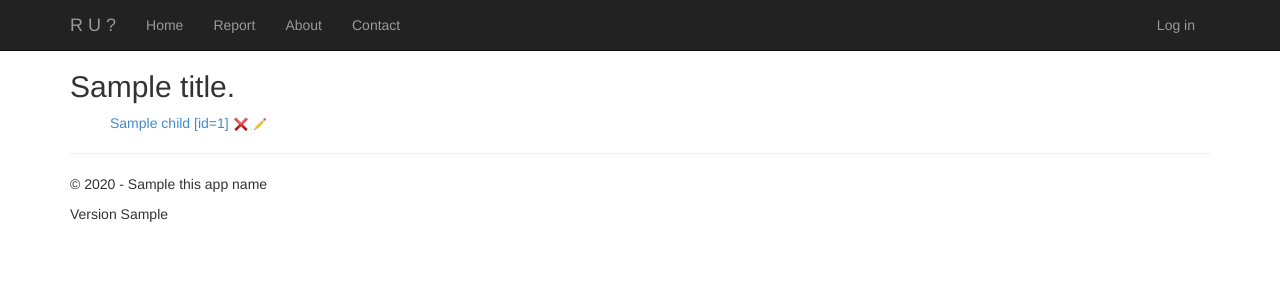
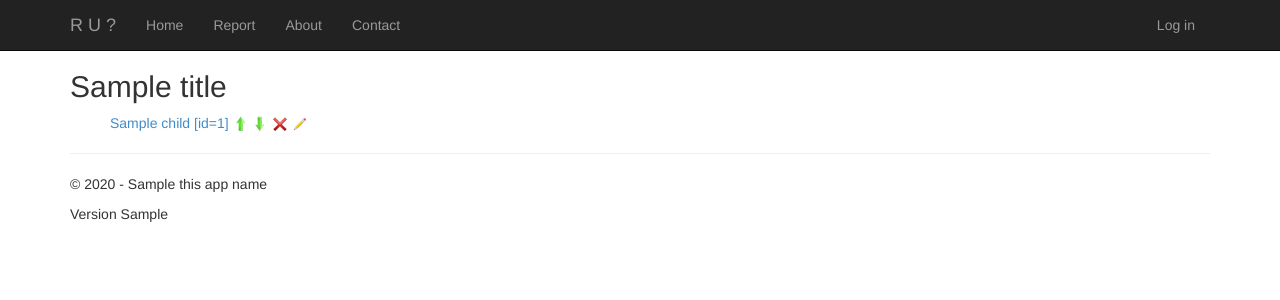
Before and after one commit to dexblack/WordTree, a Django app: template WordTree/app/templates/app/menu.html in a window 1280 px wide. Shown: the top 300 px of the page. Run offline with Django 3.2, Linux system fonts and the light colour scheme; the template is opened without the code that fills it: most values are stand-ins (such as "Sample title", 1, 10 or a date in 2020); some libraries are stand-ins or nearby versions.

Commit message:
Removed unnecessary full stop

```diff
--- a/WordTree/app/templates/app/menu.html
+++ b/WordTree/app/templates/app/menu.html
@@ -2,12 +2,15 @@
 {% load staticfiles %}
 {% block content %}
 
-<h2>{{ title }}.</h2>
+<h2>{{ title }}</h2>
 {% if depth > 1 %}<a href="/menu/{{ parent }}/"><img src="{% static 'app/images/arrow_up_48.png' %}" width="24px" /></a>{% endif %}
 <ul class="list-nobullet">{% for child in children %}
 <li><a href="{{ child.id }}"> {{ child.name }} [id={{ child.id }}]</a>
+<a href="{{ child.id }}/move_prev"><img src="{% static 'app/images/arrow_up_green_48.png' %}" width="16px" /></a>
+<a href="{{ child.id }}/move_next"><img src="{% static 'app/images/arrow_down_green_48.png' %}" width="16px" /></a>
 <a href="{{ child.id }}/delete" onclick="return confirm('Are you sure you want to delete {{ child.name }}?')"><img src="{% static 'app/images/cross_48.png' %}" width="16px" /></a>
 <a href="{{ child.id }}/edit"><img src="{% static 'app/images/pencil_48.png' %}" width="16px" /></a>
+<!--<a href="{{ child.id }}/change_parent"><img src="{% static 'app/images/change_parent_48.png' %}" width="16px" /></a>-->
 </li>{% endfor %}</ul>
 {% if depth < 6 %}<a href="add"><img src="{% static 'app/images/add_48.png' %}" width="24px" /></a>{% endif %}
 {% endblock %}
```
